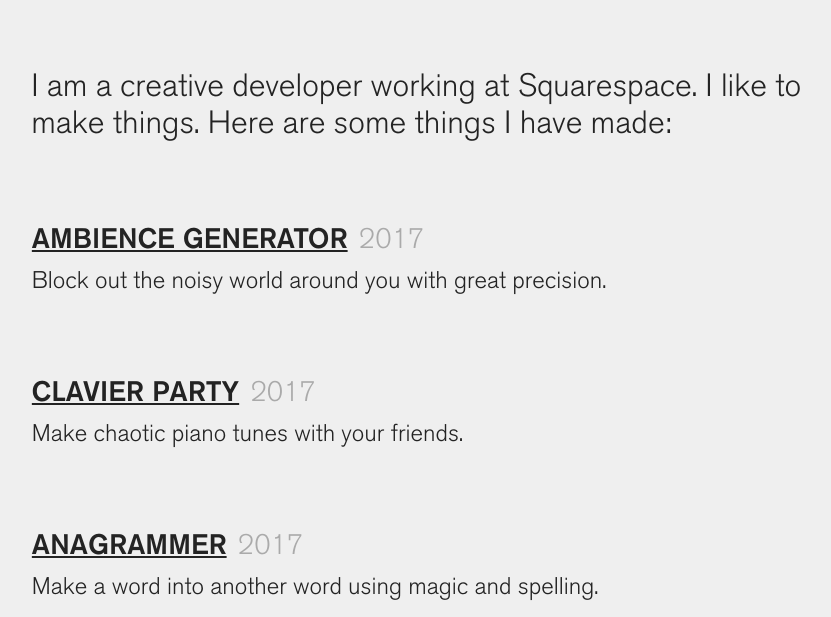
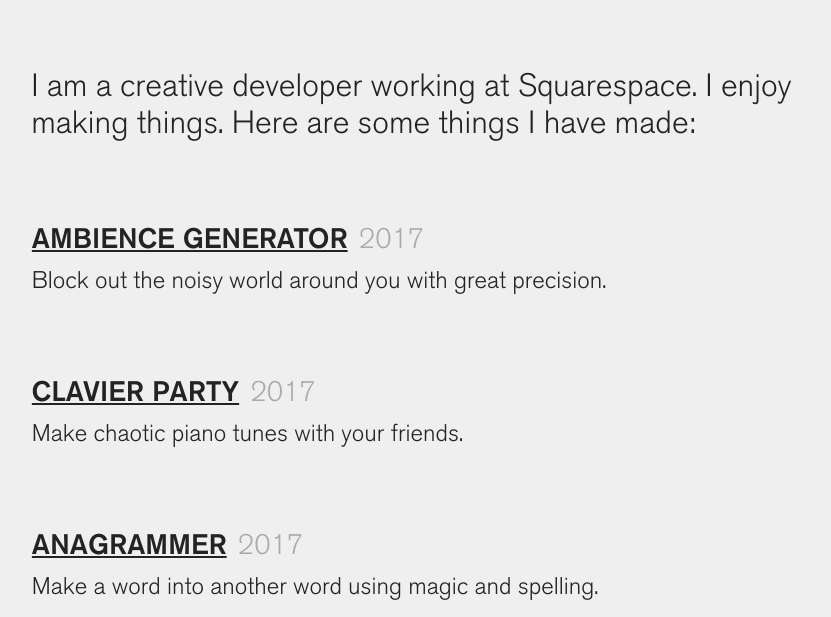
Before and after one commit to nickells/nickells.github.io, a website built with webpack: page index.html in a window 1280 px wide. Shown: the part 183-800 px from the top of the page, without its empty margins (16-847 px from the left). Built offline with nearby package versions, Linux system fonts and the light colour scheme.

Commit message:
copy update

```diff
--- a/index.html
+++ b/index.html
@@ -10,7 +10,7 @@
     Nick <nobr>Ellswor<span id="th">th</span></nobr>
   </p>
   <h2 id="copy">
-    I am a creative developer working at Squarespace. I&nbsp;like to make things. Here are some things I have made:
+    I am a creative developer working at Squarespace. I&nbsp;enjoy making things. Here are some things I have made:
   </h2>
   <a class="thing" href="http://nickmakes.website/spatial-audio">
     <h3><span>Ambience Generator</span><span>2017</span></h3>
```
Also changed, not shown: dist/bundle.js.
